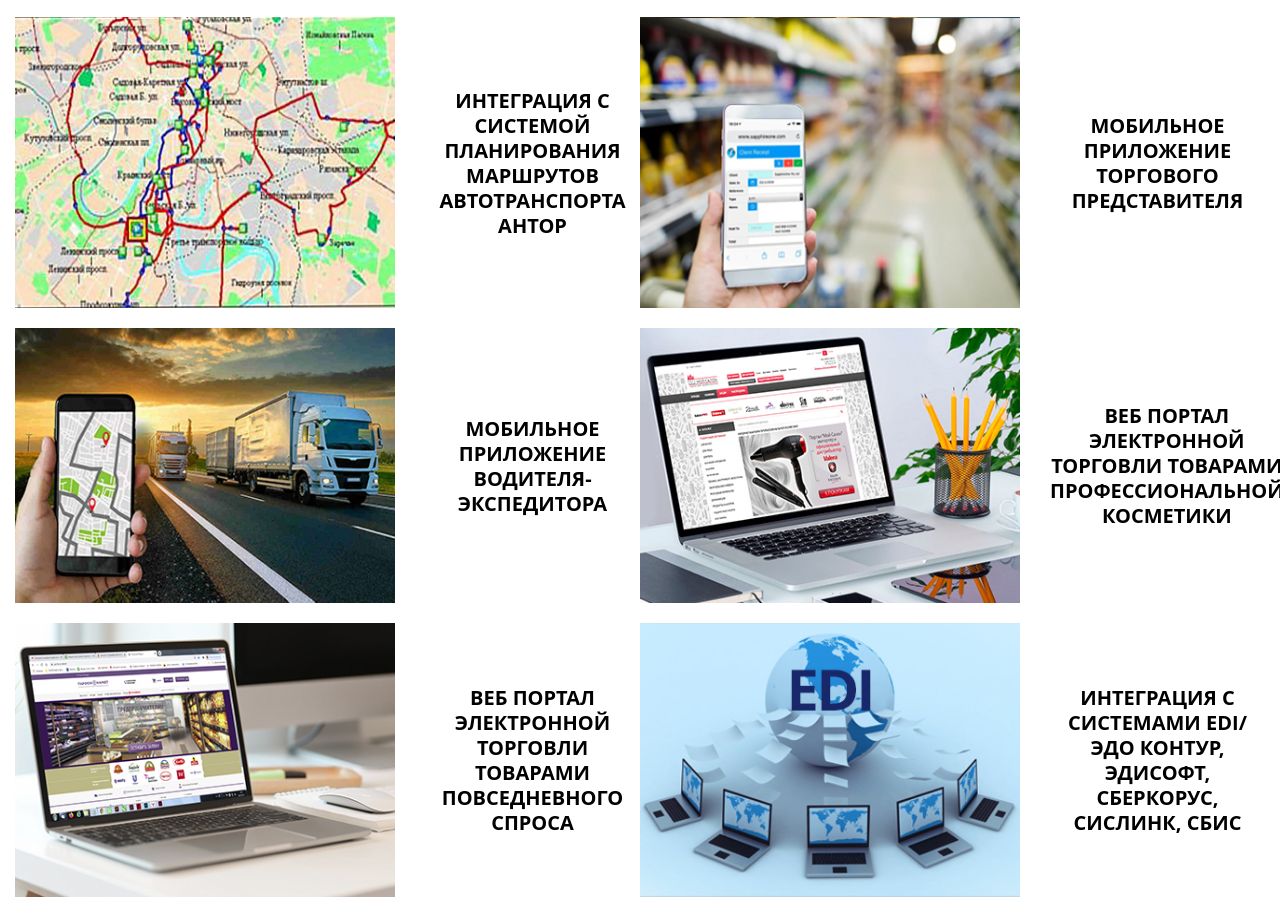
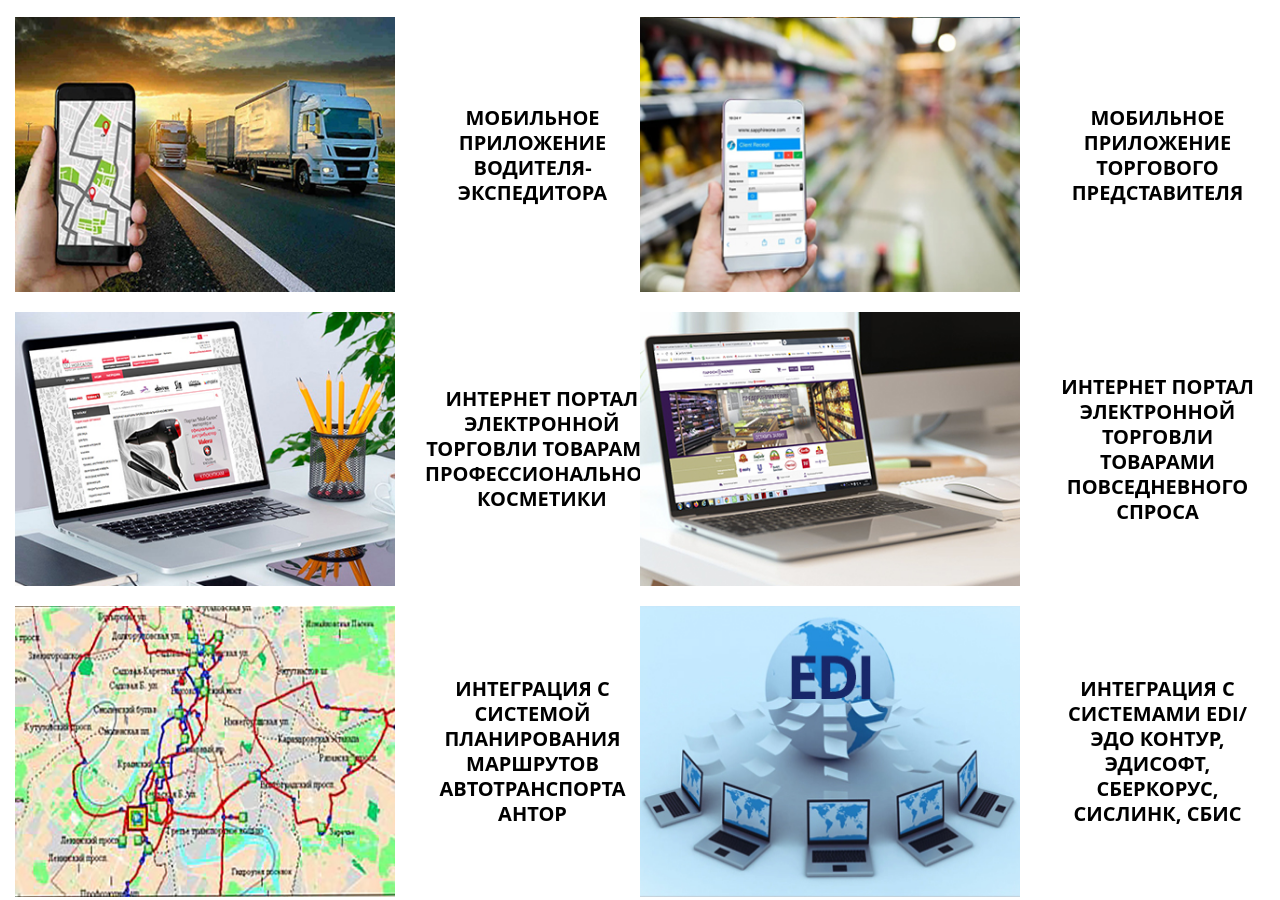
Before and after one commit to saff84/sofit_site, a plain HTML site: page index.html in a window 1280 px wide. Shown: the part 1533-2433 px from the top of the page. Drawn offline with Linux system fonts and the light colour scheme.

Commit message:
v2.2 new logo, main banner, fon classika, order project

```diff
--- a/index.html
+++ b/index.html
@@ -114,11 +114,10 @@
                 </article>
                 <article class="post">
                     <div class="post-img">
-                        <img src="./img/antor.jpg" class="post-img" alt="post1">
+                        <img src="./img/voditel-expeditor.jpg" class="post-img" alt="post1">
                     </div>
                     <div class="post-content">
-                        <h4 class="post-title"><a href="#">Интеграция с системой планирования маршрутов автотранспорта
-                                Антор</a></h4>
+                        <h4 class="post-title"><a href="#">Мобильное приложение водителя-экспедитора</a></h4>
                     </div>
                 </article>
                 <article class="post">
@@ -131,18 +130,10 @@
                 </article>
                 <article class="post">
                     <div class="post-img">
-                        <img src="./img/voditel-expeditor.jpg" class="post-img" alt="post1">
-                    </div>
-                    <div class="post-content">
-                        <h4 class="post-title"><a href="#">Мобильное приложение водителя-экспедитора</a></h4>
-                    </div>
-                </article>
-                <article class="post">
-                    <div class="post-img">
                         <img src="./img/moysalon.jpg" class="post-img" alt="post1">
                     </div>
                     <div class="post-content">
-                        <h4 class="post-title"><a href="#">Веб портал электронной торговли товарами профессиональной
+                        <h4 class="post-title"><a href="#">Интернет портал электронной торговли товарами профессиональной
                                 косметики</a></h4>
                     </div>
                 </article>
@@ -151,8 +142,17 @@
                         <img src="./img/parfum-market.jpg" class="post-img" alt="post1">
                     </div>
                     <div class="post-content">
-                        <h4 class="post-title"><a href="#">Веб портал электронной торговли товарами повседневного
+                        <h4 class="post-title"><a href="#">Интернет портал электронной торговли товарами повседневного
                                 спроса</a></h4>
+                    </div>
+                </article>
+                <article class="post">
+                    <div class="post-img">
+                        <img src="./img/antor.jpg" class="post-img" alt="post1">
+                    </div>
+                    <div class="post-content">
+                        <h4 class="post-title"><a href="#">Интеграция с системой планирования маршрутов автотранспорта
+                                Антор</a></h4>
                     </div>
                 </article>
                 <article class="post">
```
Also changed, not shown: img/fon_classika.jpg, img/logo.png, img/main_banner.jpg.
